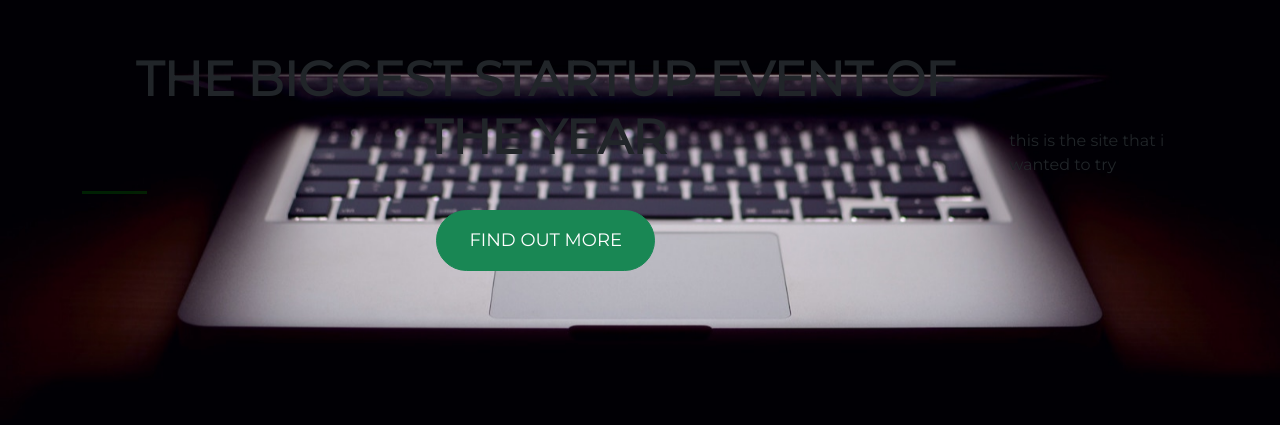
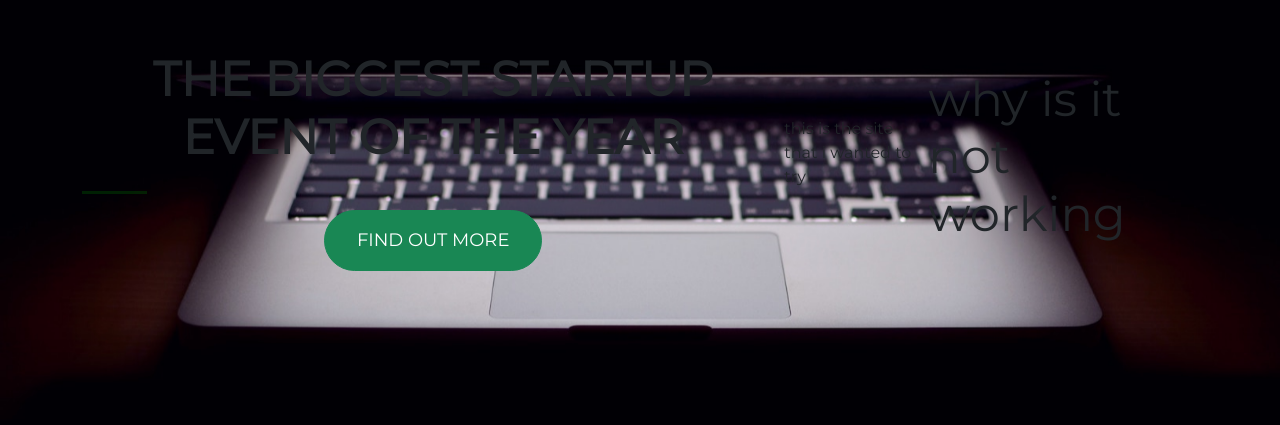
Before and after one commit to satorugoyo/satorugoyo.github.io, a plain HTML site: page index.html in a window 1280 px wide. Shown: the part 239-664 px from the top of the page. Drawn offline with nearby package versions, Linux system fonts and the light colour scheme.

Commit message:
not working

```diff
--- a/index.html
+++ b/index.html
@@ -28,6 +28,7 @@
     </section>
       </div>
       <p>this is the site that i wanted to try</p>
+      <h1>why is it not working</h1>
     </div>
   </body>
 </html>
```
